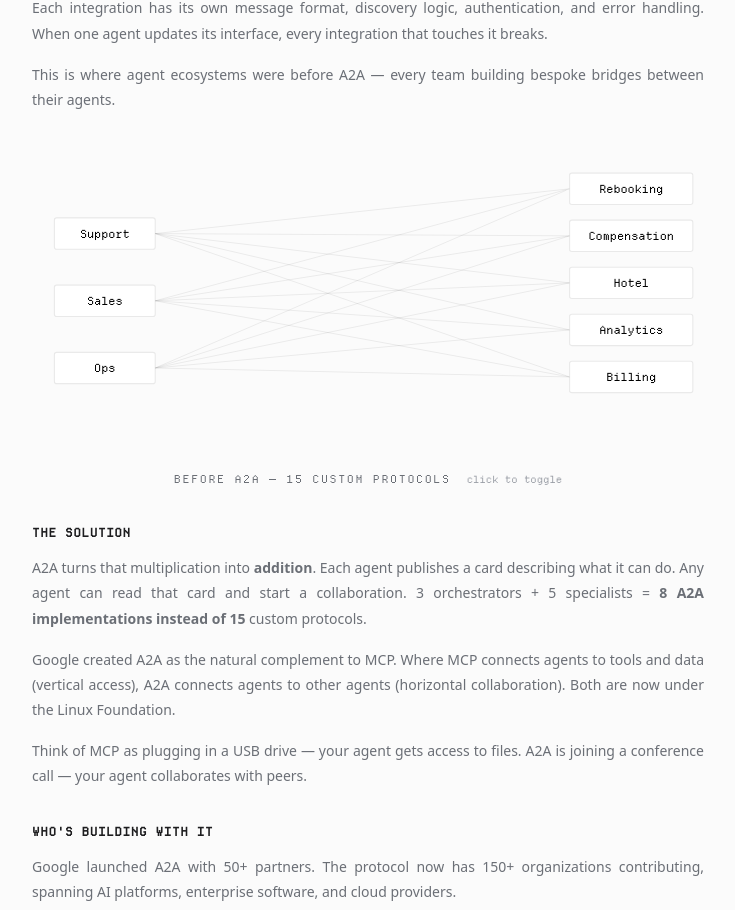
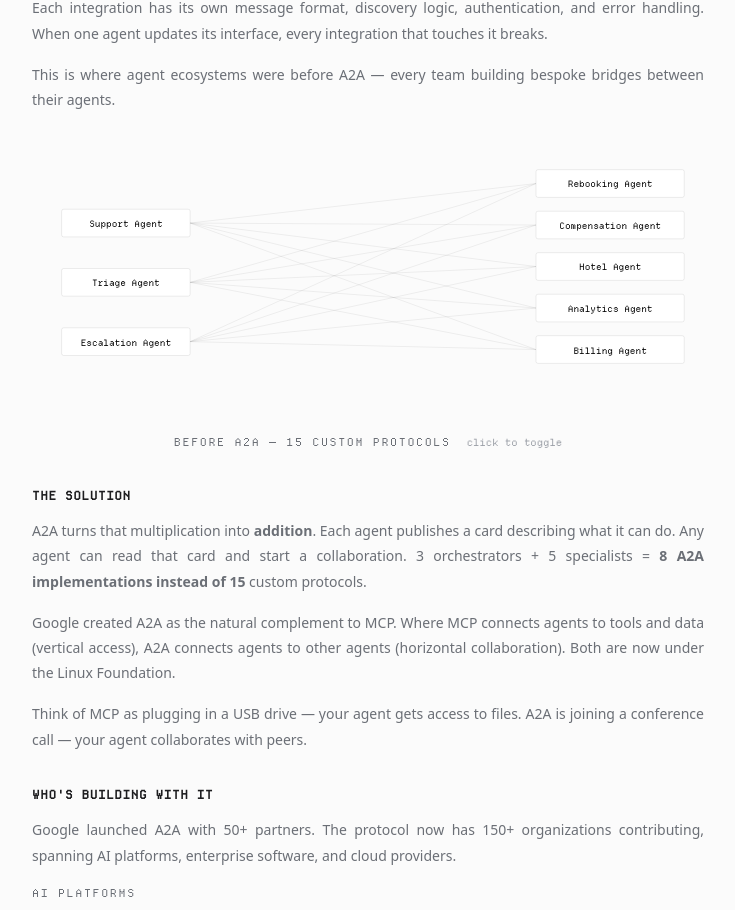
Before and after one commit to juangadm/ai-for-normies, a Next.js app: page /a2a in a window 1280 px wide. Shown: the part 951-1861 px from the top of the page, without its empty margins (296-1031 px from the left). Built offline with nearby package versions, Linux system fonts and the light colour scheme.

Commit message:
Update AgentNetworkDiagram to show specific agent names instead of teams

```diff
--- a/components/a2a/diagrams/AgentNetworkDiagram.tsx
+++ b/components/a2a/diagrams/AgentNetworkDiagram.tsx
@@ -2,8 +2,8 @@
 
 import { useState, useEffect, useRef, useCallback } from "react";
 
-const orchestrators = ["Support", "Sales", "Ops"];
-const specialists = ["Rebooking", "Compensation", "Hotel", "Analytics", "Billing"];
+const clientAgents = ["Support Agent", "Triage Agent", "Escalation Agent"];
+const remoteAgents = ["Rebooking Agent", "Compensation Agent", "Hotel Agent", "Analytics Agent", "Billing Agent"];
 
 export function AgentNetworkDiagram() {
   const [mode, setMode] = useState<"before" | "after">("before");
@@ -30,57 +30,57 @@
     setMode((m) => (m === "before" ? "after" : "before"));
   }, []);
 
-  const svgW = 600;
+  const svgW = 680;
   const svgH = 280;
-  const orchX = 60;
-  const specX = 540;
-  const hubX = 300;
-  const orchSpacing = 60;
-  const specSpacing = 42;
-  const orchStartY = 80;
-  const specStartY = 40;
+  const clientX = 90;
+  const remoteX = 590;
+  const hubX = 340;
+  const clientSpacing = 60;
+  const remoteSpacing = 42;
+  const clientStartY = 80;
+  const remoteStartY = 40;
 
-  const orchPositions = orchestrators.map((_, i) => ({
-    x: orchX,
-    y: orchStartY + i * orchSpacing,
+  const clientPositions = clientAgents.map((_, i) => ({
+    x: clientX,
+    y: clientStartY + i * clientSpacing,
   }));
-  const specPositions = specialists.map((_, i) => ({
-    x: specX,
-    y: specStartY + i * specSpacing,
+  const remotePositions = remoteAgents.map((_, i) => ({
+    x: remoteX,
+    y: remoteStartY + i * remoteSpacing,
   }));
   const hubY = svgH / 2;
 
-  const beforeLines = orchPositions.flatMap((o, oi) =>
-    specPositions.map((s, si) => ({
-      x1: o.x + 50,
-      y1: o.y,
-      x2: s.x - 60,
-      y2: s.y,
-      key: `b-${oi}-${si}`,
+  const beforeLines = clientPositions.flatMap((c, ci) =>
+    remotePositions.map((r, ri) => ({
+      x1: c.x + 70,
+      y1: c.y,
+      x2: r.x - 80,
+      y2: r.y,
+      key: `b-${ci}-${ri}`,
     }))
   );
 
   const afterLines = [
-    ...orchPositions.map((o, i) => ({
-      x1: o.x + 50,
-      y1: o.y,
+    ...clientPositions.map((c, i) => ({
+      x1: c.x + 70,
+      y1: c.y,
       x2: hubX - 28,
       y2: hubY,
-      key: `a-orch-${i}`,
+      key: `a-client-${i}`,
     })),
-    ...specPositions.map((s, i) => ({
+    ...remotePositions.map((r, i) => ({
       x1: hubX + 28,
       y1: hubY,
-      x2: s.x - 60,
-      y2: s.y,
-      key: `a-spec-${i}`,
+      x2: r.x - 80,
+      y2: r.y,
+      key: `a-remote-${i}`,
     })),
   ];
 
   const isBefore = mode === "before";
   const lineCount = isBefore
-    ? orchestrators.length * specialists.length
-    : orchestrators.length + specialists.length;
+    ? clientAgents.length * remoteAgents.length
+    : clientAgents.length + remoteAgents.length;
   const label = isBefore
     ? `${lineCount} custom protocols`
     : "1 shared protocol";
@@ -182,15 +182,15 @@
             </text>
           </g>
 
-          {/* Orchestrator nodes */}
-          {orchestrators.map((name, i) => {
-            const pos = orchPositions[i];
+          {/* Client agent nodes */}
+          {clientAgents.map((name, i) => {
+            const pos = clientPositions[i];
             return (
               <g key={name}>
                 <rect
-                  x={pos.x - 40}
+                  x={pos.x - 60}
                   y={pos.y - 14}
-                  width={90}
+                  width={130}
                   height={28}
                   rx={2}
                   fill="white"
@@ -204,7 +204,7 @@
                   fill="black"
                   style={{
                     fontFamily: "Departure Mono, monospace",
-                    fontSize: "10px",
+                    fontSize: "9px",
                   }}
                 >
                   {name}
@@ -213,15 +213,15 @@
             );
           })}
 
-          {/* Specialist nodes */}
-          {specialists.map((name, i) => {
-            const pos = specPositions[i];
+          {/* Remote agent nodes */}
+          {remoteAgents.map((name, i) => {
+            const pos = remotePositions[i];
             return (
               <g key={name}>
                 <rect
-                  x={pos.x - 60}
+                  x={pos.x - 80}
                   y={pos.y - 14}
-                  width={110}
+                  width={150}
                   height={28}
                   rx={2}
                   fill="white"
@@ -235,7 +235,7 @@
                   fill="black"
                   style={{
                     fontFamily: "Departure Mono, monospace",
-                    fontSize: "10px",
+                    fontSize: "9px",
                   }}
                 >
                   {name}
```
